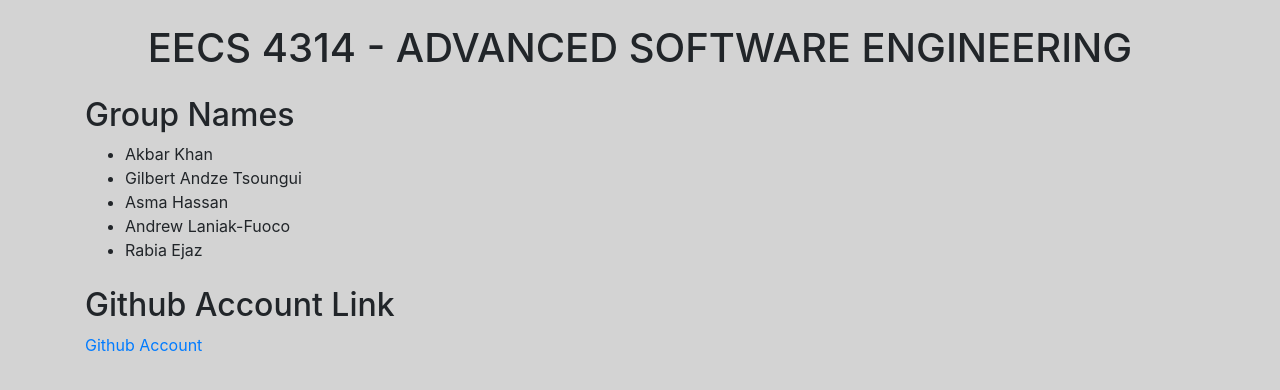
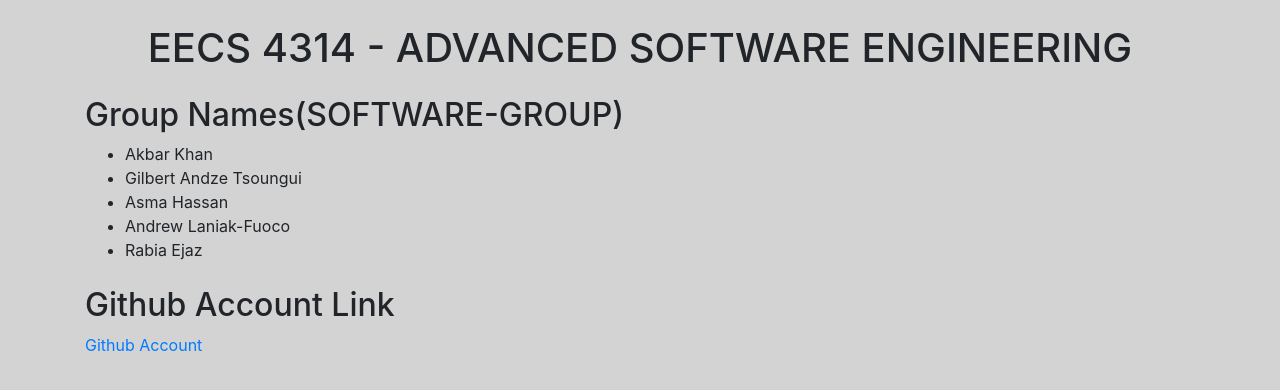
Before and after one commit to Gilru/WEBSITE-EECSS-4314, a website: page index.html in a window 1280 px wide. Drawn offline with nearby package versions, Linux system fonts and the light colour scheme.

Commit message:
group name

```diff
--- a/index.html
+++ b/index.html
@@ -18,7 +18,7 @@
 <body>
 <div class="container">
     <h1 class="text-center mt-4">EECS 4314 - ADVANCED SOFTWARE ENGINEERING </h1>
-    <h2 class="center mt-4">Group Names</h2>
+    <h2 class="center mt-4">Group Names(SOFTWARE-GROUP)</h2>
     <ul>
         <li>Akbar Khan</li>
         <li>Gilbert Andze Tsoungui</li>
```
